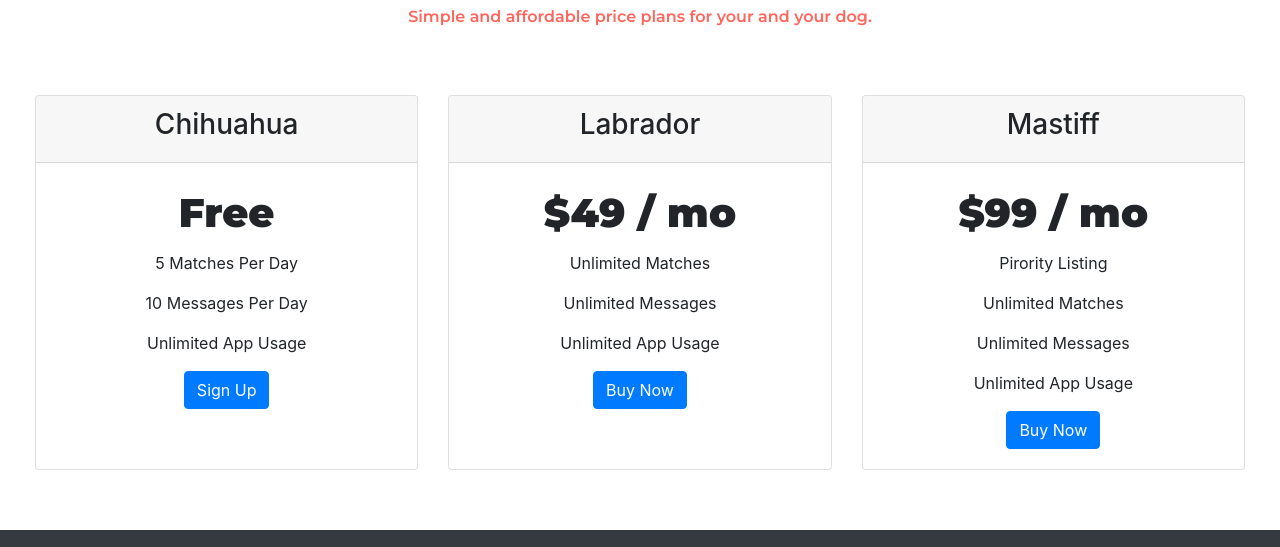
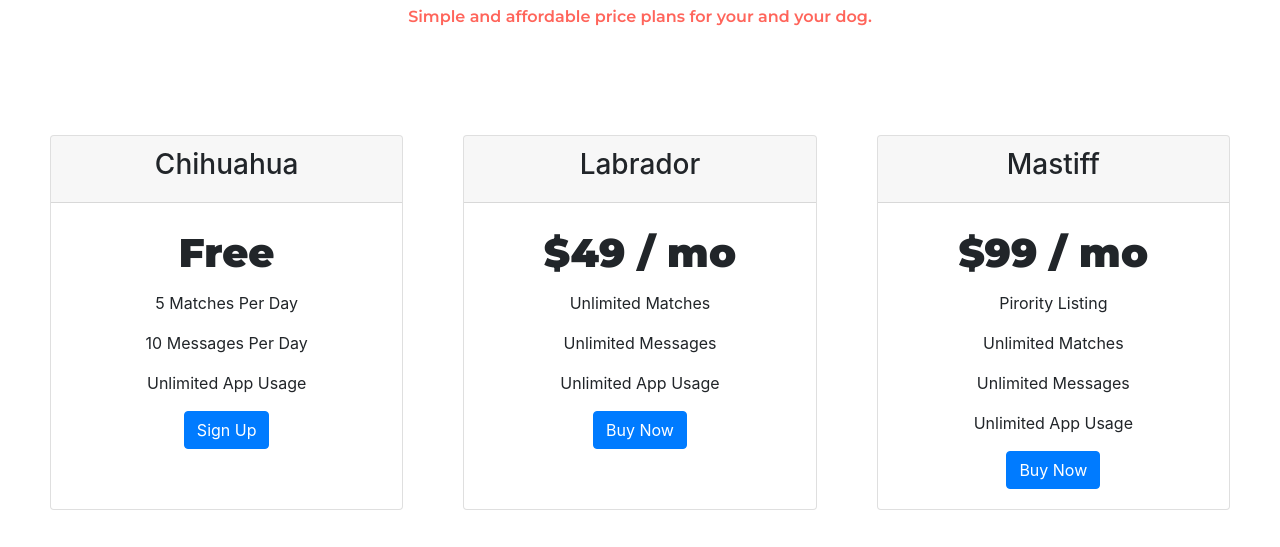
Before and after one commit to widss/Tindog_web, a plain HTML site: page index.html in a window 1280 px wide. Shown: the part 1838-2385 px from the top of the page. Drawn offline with nearby package versions, Linux system fonts and the light colour scheme.

Commit message:
Update index.html

```diff
--- a/index.html
+++ b/index.html
@@ -130,7 +130,7 @@
         <!-- Press -->
 
         <section id="press">
-          <img class="press" src="images/techcrunch.png" alt="tc-logo">
+          <img class="press" src="images/TechCrunch.png" alt="tc-logo">
           <img class="press" src="images/tnw.png" alt="tnw-logo">
           <img class="press" src="images/bizinsider.png" alt="biz-insider-logo">
           <img class="press" src="images/mashable.png" alt="mashable-logo">
@@ -148,7 +148,7 @@
 
           <div class="row" style="text-align: center; margin: 20px 20px 20px 20px;">
 
-            <div class="col-lg-4 col-md-6">
+            <div class="col-lg-4 pricing">
               <div class="card" style="padding-bottom: 40px;">
                 <div class="card-header">
                  <h3>Chihuahua</h3>
@@ -163,7 +163,7 @@
             </div>
           </div>
 
-          <div class="col-lg-4 col-md-6">
+          <div class="col-lg-4 pricing">
             <div class="card" style="padding-bottom: 40px;">
               <div class="card-header">
                 <h3>Labrador</h3>
@@ -178,7 +178,7 @@
             </div>
           </div>
 
-          <div class="col-lg-4 col-md-6">
+          <div class="col-lg-4 pricing ">
             <div class="card">
               <div class="card-header">
                 <h3>Mastiff</h3>
@@ -223,6 +223,5 @@
 
         </footer>
 
-
   </body>
 </html>
```
